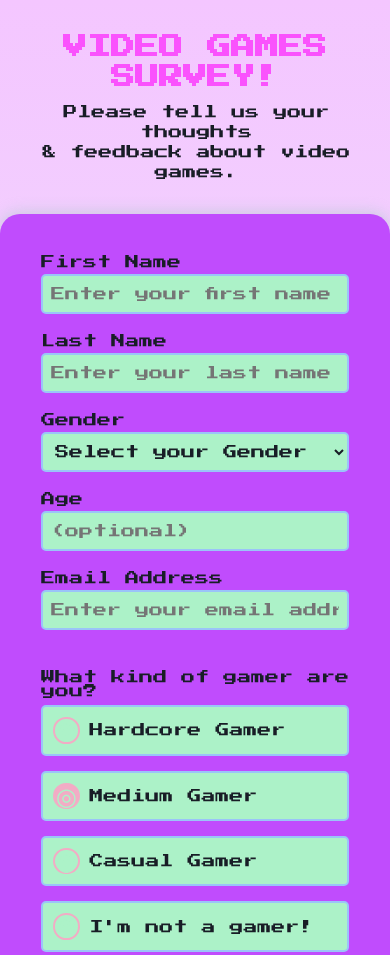
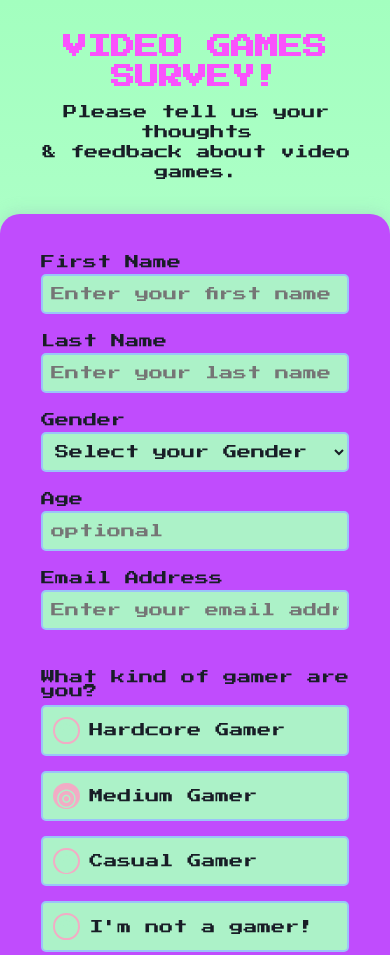
Before and after one commit to Ha-Mundo/FCC-Survey-Form, a plain HTML site: page index.html in a window 390 px wide. Shown: the top 955 px of the page. Drawn offline with Linux system fonts and the light colour scheme.

Commit message:
HTML & CSS Cleaning

```diff
--- a/index.html
+++ b/index.html
@@ -15,7 +15,7 @@
   <div id="wrapper-main">
     <header>
 
-        <div id="wrapper-title" class="wrapper-title">
+        <div id="wrapper-title">
           <h1 id="title">Video Games Survey!</h1>
           <p id="description">
             Please tell us your thoughts<br />
@@ -58,7 +58,7 @@
 
               <div class="d-flex-column two-column">
                 <label id="number-label" for="number">Age</label>
-                <input type="number" class="font-form" min="18" max="120" name="age" id="number" placeholder="(optional)"
+                <input type="number" class="font-form" min="18" max="120" name="age" id="number" placeholder="optional"
                   />
               </div>
             </div>
@@ -111,8 +111,8 @@
                   <label for="selection-fighting" class="checkbox-label">Fighting</label>
                 </div>
                 <div class="wrapper-checkbox">
-                  <input type="checkbox" class="checkbox" id="selection-soul-like" name="checkbox" value="Soul-like" />
-                  <label for="selection-soul-like" class="checkbox-label">Soul like</label>
+                  <input type="checkbox" class="checkbox" id="selection-souls-like" name="checkbox" value="Soul-like" />
+                  <label for="selection-souls-like" class="checkbox-label">Souls like</label>
                 </div>
                 <div class="wrapper-checkbox">
                   <input type="checkbox" class="checkbox" id="selection-rpg" name="checkbox" value="RPG" />
--- a/style.css
+++ b/style.css
@@ -19,7 +19,7 @@
 }
 
 body {
-  background: linear-gradient(180deg, #f4c6ff 0%, #e9fffa 100%);
+  background: linear-gradient(180deg, #a3ffbf 0%, #e9fffa 100%);
   font-family: "Press Start 2P", cursive, sans-serif;
   color: var(--black-regular);
 }
@@ -226,7 +226,7 @@ footer p {
 
 /* Media Queries */
 @media screen and (max-width: 1000px) {
-  header .d-flex-row {
+  header {
     width: 70%;
     margin: 0 auto;
   }
@@ -248,7 +248,7 @@ footer p {
 }
 
 @media screen and (max-width: 800px) {
-  header .d-flex-row {
+  header {
     width: 80%;
     margin: 0 auto;
   }
@@ -278,12 +278,12 @@ footer p {
 }
 
 @media screen and (max-width: 600px) {
-  header .d-flex-row {
+  header {
     width: 90%;
     margin: 0 auto;
   }
 
-  header .d-flex-row .wrapper-title {
+  header #wrapper-title {
     margin: 5%;
   }
 
```
